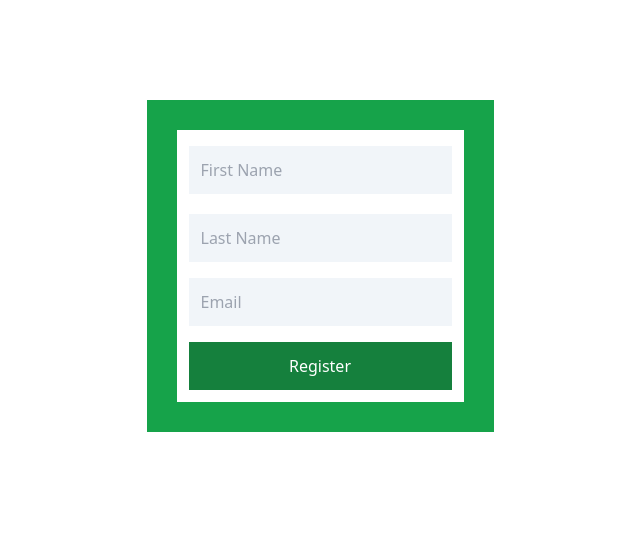
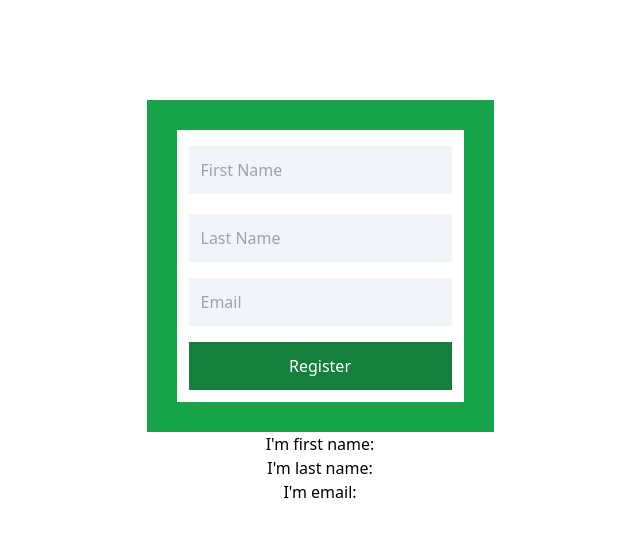
Before and after one commit to hadi-mollataheri/login-form-app, a React (Create React App) app: page / in a window 1280 px wide. Shown: the top 536 px of the page, without its empty margins (320-960 px from the left). Built offline with nearby package versions, Linux system fonts and the light colour scheme.

Commit message:
Create state for inputs and make Form.js controlled component

```diff
--- a/src/App.js
+++ b/src/App.js
@@ -1,10 +1,38 @@
-import React from "react";
+import React, { useState } from "react";
 import Form from "./components/Form";
 
 function App() {
+  // Create state for every three inputs so we can store and control user input
+  const [firstName, setFirstName] = useState("");
+  const [lastName, setLastName] = useState("");
+  const [email, setEmail] = useState("");
+
+  // Other version: using one state for all three input fields:
+  /*
+    const [inputValues, setInputValue] = useState({
+      firstName: '',
+      lastName: '',
+      email: ''
+    });
+  */
+
   return (
-    <div id="container" className="flex items-center justify-center mt-20 p-5">
-      <Form />
+    <div
+      id="container"
+      className="flex flex-col items-center justify-center mt-20 p-5"
+    >
+      <Form
+        firstName={firstName}
+        setFirstName={setFirstName}
+        lastName={lastName}
+        setLastName={setLastName}
+        email={email}
+        setEmail={setEmail}
+      />
+      {/* Tests */}
+      <p>{`I'm first name: ${firstName}`}</p>
+      <p>{`I'm last name: ${lastName}`}</p>
+      <p>{`I'm email: ${email}`}</p>
     </div>
   );
 }
--- a/src/components/Form.js
+++ b/src/components/Form.js
@@ -1,27 +1,50 @@
 import React from "react";
 
-function Form() {
+function Form(props) {
+  // Create event handlers that update the states using setter props
+  const handleFirstNameChange = ({ target }) => {
+    props.setFirstName(target.value);
+  };
+  const handleLastNameChange = ({ target }) => {
+    props.setLastName(target.value);
+  };
+  const handleEmailChange = ({ target }) => {
+    props.setEmail(target.value);
+  };
+
+  // Other version: using one state for all three input fields:
+  /*
+
+  */
+
   return (
-    <div
-      id="form-container"
-      className="border-30px border-green-600 p-3"
-    >
-      <form method="POST" action="#" className="flex flex-col items-center space-y-4">
+    <div id="form-container" className="border-30px border-green-600 p-3">
+      <form
+        method="POST"
+        action="#"
+        className="flex flex-col items-center space-y-4"
+      >
         <input
           type="text"
+          onChange={handleFirstNameChange}
           name="first-name"
+          value={props.firstName}
           placeholder="First Name"
           className="p-3 bg-slate-100 m-1 w-full"
         />
         <input
           type="text"
+          onChange={handleLastNameChange}
           name="last-name"
+          value={props.lastName}
           placeholder="Last Name"
           className="p-3 bg-slate-100 m-1 w-full"
         />
         <input
           type="email"
+          onChange={handleEmailChange}
           name="email"
+          value={props.email}
           placeholder="Email"
           className="p-3 bg-slate-100 m-1 w-full"
         />
```
